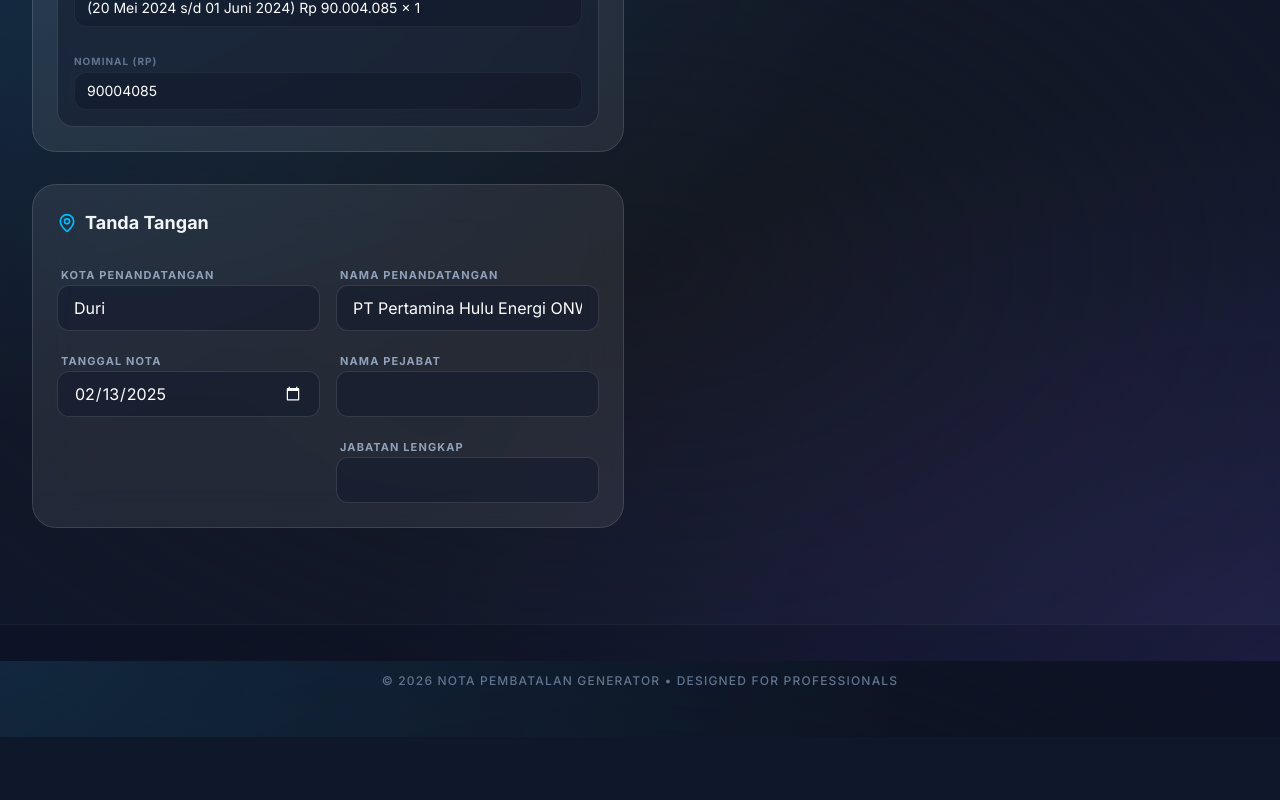
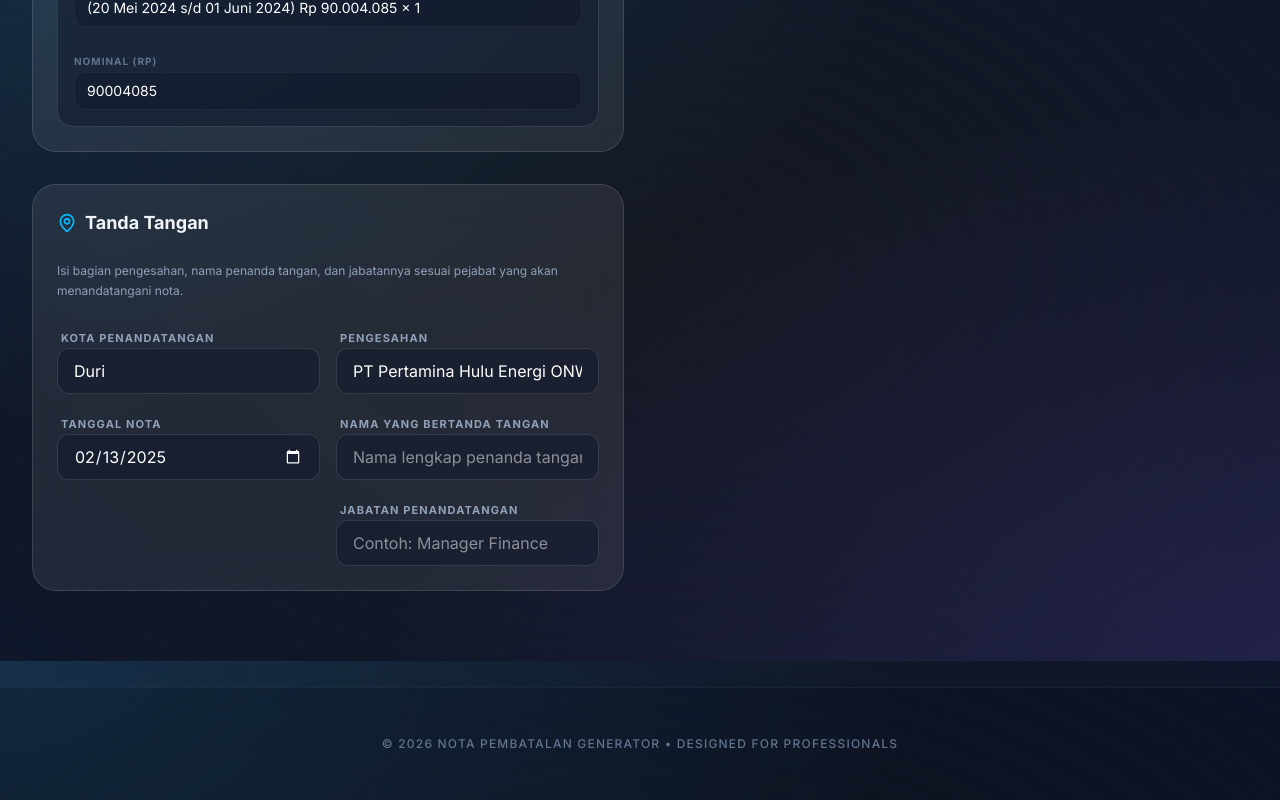
Before and after one commit to ictkece-eng/nota-pembatalan-pajak-generator, a React (Vite) app: page / in a window 1280 px wide. Shown: the part 1739-2539 px from the top of the page. Before the commit the page ends 2476 px from the top, so only its background shows below. Built offline with nearby package versions, Linux system fonts and the light colour scheme; no server answers.

Commit message:
Update App.tsx

```diff
--- a/src/App.tsx
+++ b/src/App.tsx
@@ -262,6 +262,16 @@ export default function App() {
     }));
   };
 
+  const updateSignatureField = (
+    field: 'kotaPenandatangan' | 'tanggalDokumen' | 'penandatangan' | 'namaPenandatangan' | 'jabatanPenandatangan',
+    value: string
+  ) => {
+    setData(prev => ({
+      ...prev,
+      [field]: value
+    }));
+  };
+
   return (
     <div className="min-h-screen font-sans selection:bg-sky-500/30">
       {/* Navigation / Toolbar */}
@@ -508,6 +518,9 @@ export default function App() {
               <MapPin className="w-5 h-5 text-sky-400" />
               Tanda Tangan
             </h2>
+            <p className="text-xs text-slate-400 mb-6 leading-relaxed">
+              Isi bagian pengesahan, nama penanda tangan, dan jabatannya sesuai pejabat yang akan menandatangani nota.
+            </p>
             <div className="grid grid-cols-1 md:grid-cols-2 gap-4">
               <div className="space-y-4">
                 <div className="space-y-1.5">
@@ -515,7 +528,8 @@ export default function App() {
                   <input
                     type="text"
                     value={data.kotaPenandatangan}
-                    onChange={(e) => setData({...data, kotaPenandatangan: e.target.value})}
+                    onChange={(e) => updateSignatureField('kotaPenandatangan', e.target.value)}
+                    placeholder="Contoh: Duri"
                     className="w-full glass-input px-4 py-2.5 rounded-xl outline-none"
                   />
                 </div>
@@ -524,36 +538,39 @@ export default function App() {
                   <input
                     type="date"
                     value={data.tanggalDokumen}
-                    onChange={(e) => setData({...data, tanggalDokumen: e.target.value})}
+                    onChange={(e) => updateSignatureField('tanggalDokumen', e.target.value)}
                     className="w-full glass-input px-4 py-2.5 rounded-xl outline-none [color-scheme:dark]"
                   />
                 </div>
               </div>
               <div className="space-y-4">
                 <div className="space-y-1.5">
-                  <label className="text-[11px] font-bold text-slate-400 uppercase tracking-widest pl-1">Nama Penandatangan</label>
+                  <label className="text-[11px] font-bold text-slate-400 uppercase tracking-widest pl-1">Pengesahan</label>
                   <input
                     type="text"
                     value={data.penandatangan}
-                    onChange={(e) => setData({...data, penandatangan: e.target.value})}
+                    onChange={(e) => updateSignatureField('penandatangan', e.target.value)}
+                    placeholder="Contoh: PT Pertamina Hulu Energi ONWJ"
                     className="w-full glass-input px-4 py-2.5 rounded-xl outline-none"
                   />
                 </div>
                 <div className="space-y-1.5">
-                  <label className="text-[11px] font-bold text-slate-400 uppercase tracking-widest pl-1">Nama Pejabat</label>
+                  <label className="text-[11px] font-bold text-slate-400 uppercase tracking-widest pl-1">Nama yang Bertanda Tangan</label>
                   <input
                     type="text"
                     value={data.namaPenandatangan}
-                    onChange={(e) => setData({...data, namaPenandatangan: e.target.value})}
+                    onChange={(e) => updateSignatureField('namaPenandatangan', e.target.value)}
+                    placeholder="Nama lengkap penanda tangan"
                     className="w-full glass-input px-4 py-2.5 rounded-xl outline-none"
                   />
                 </div>
                 <div className="space-y-1.5">
-                  <label className="text-[11px] font-bold text-slate-400 uppercase tracking-widest pl-1">Jabatan Lengkap</label>
+                  <label className="text-[11px] font-bold text-slate-400 uppercase tracking-widest pl-1">Jabatan Penandatangan</label>
                   <input
                     type="text"
                     value={data.jabatanPenandatangan}
-                    onChange={(e) => setData({...data, jabatanPenandatangan: e.target.value})}
+                    onChange={(e) => updateSignatureField('jabatanPenandatangan', e.target.value)}
+                    placeholder="Contoh: Manager Finance"
                     className="w-full glass-input px-4 py-2.5 rounded-xl outline-none"
                   />
                 </div>
```
